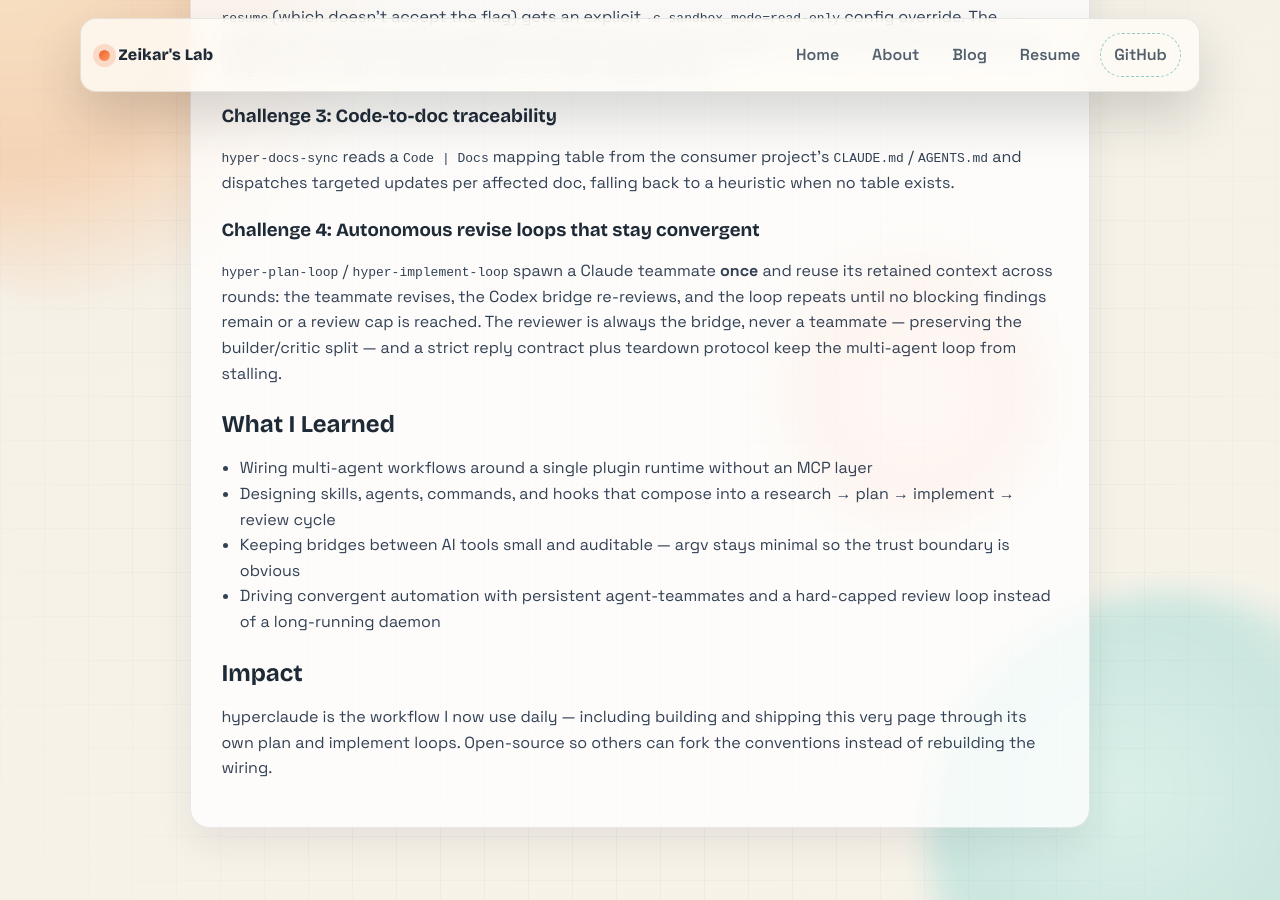
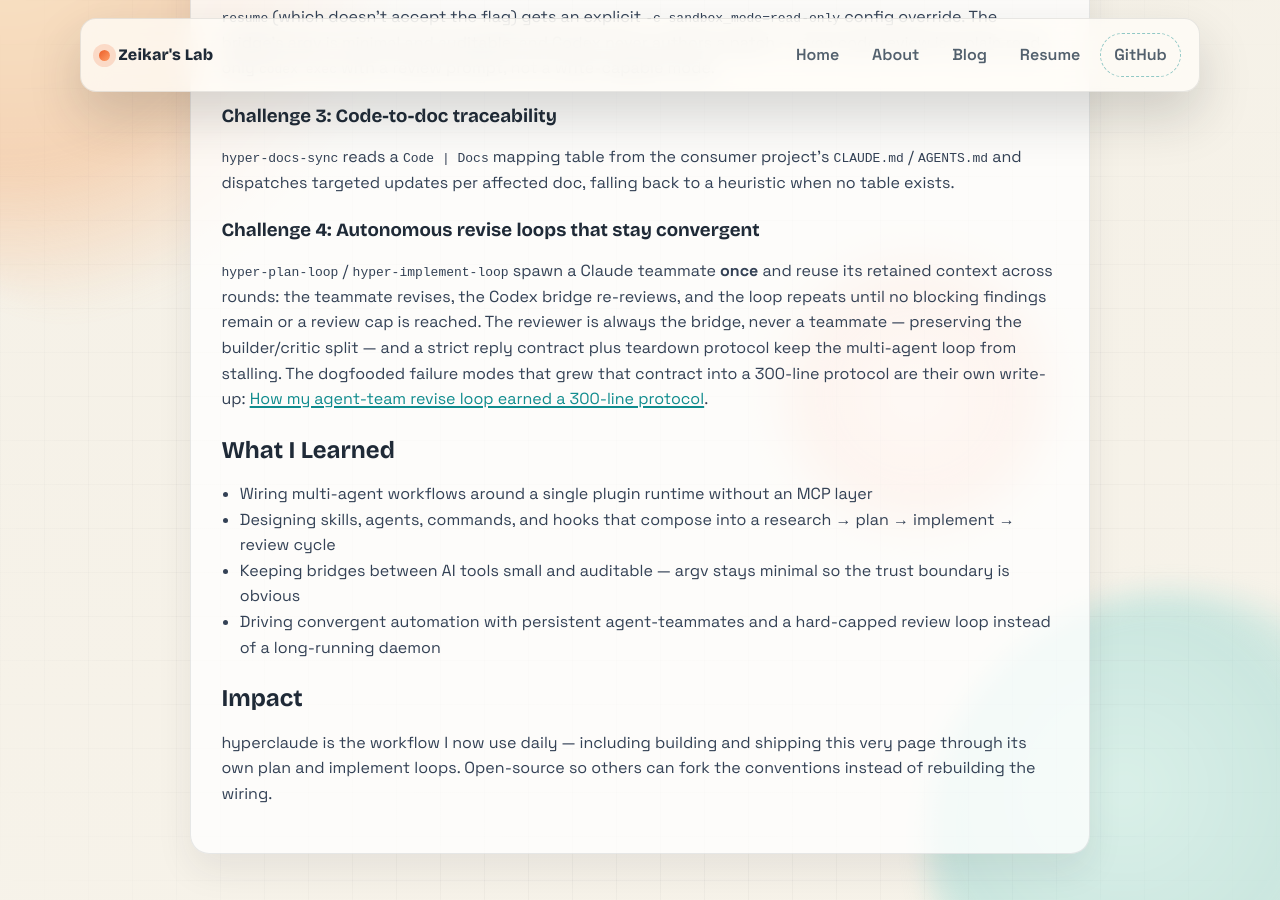
Before and after one commit to zeikar/zeikar.github.io, a Jekyll site: the page built from _projects/hyperclaude.md, in a window 1280 px wide and 900 px high, scrolled down 2084 px. Built offline with Jekyll 4.4.1, drawn with Linux system fonts in a browser that asks for light colours.

Commit message:
docs(projects): link hyperclaude to the revise-loop protocol write-up

```diff
--- a/_projects/hyperclaude.md
+++ b/_projects/hyperclaude.md
@@ -36,7 +36,7 @@ Pinned every Codex invocation to read-only: fresh `codex exec` calls pass `--san
 `hyper-docs-sync` reads a `Code | Docs` mapping table from the consumer project's `CLAUDE.md` / `AGENTS.md` and dispatches targeted updates per affected doc, falling back to a heuristic when no table exists.
 
 ### Challenge 4: Autonomous revise loops that stay convergent
-`hyper-plan-loop` / `hyper-implement-loop` spawn a Claude teammate **once** and reuse its retained context across rounds: the teammate revises, the Codex bridge re-reviews, and the loop repeats until no blocking findings remain or a review cap is reached. The reviewer is always the bridge, never a teammate — preserving the builder/critic split — and a strict reply contract plus teardown protocol keep the multi-agent loop from stalling.
+`hyper-plan-loop` / `hyper-implement-loop` spawn a Claude teammate **once** and reuse its retained context across rounds: the teammate revises, the Codex bridge re-reviews, and the loop repeats until no blocking findings remain or a review cap is reached. The reviewer is always the bridge, never a teammate — preserving the builder/critic split — and a strict reply contract plus teardown protocol keep the multi-agent loop from stalling. The dogfooded failure modes that grew that contract into a 300-line protocol are their own write-up: [How my agent-team revise loop earned a 300-line protocol](/blog/revise-loop-protocol/).
 
 ## What I Learned
 
```
